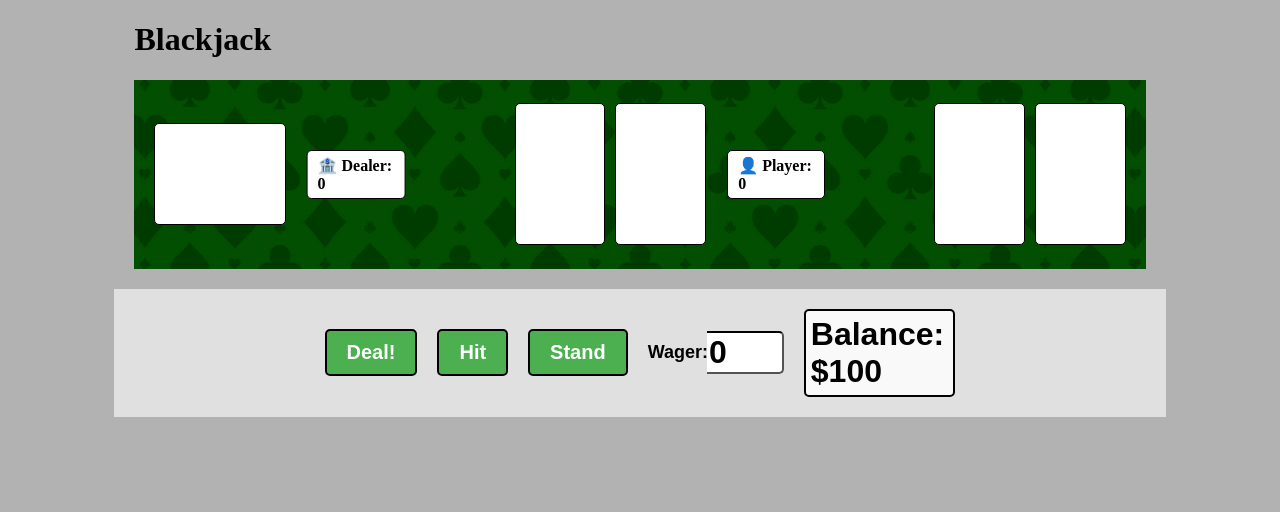
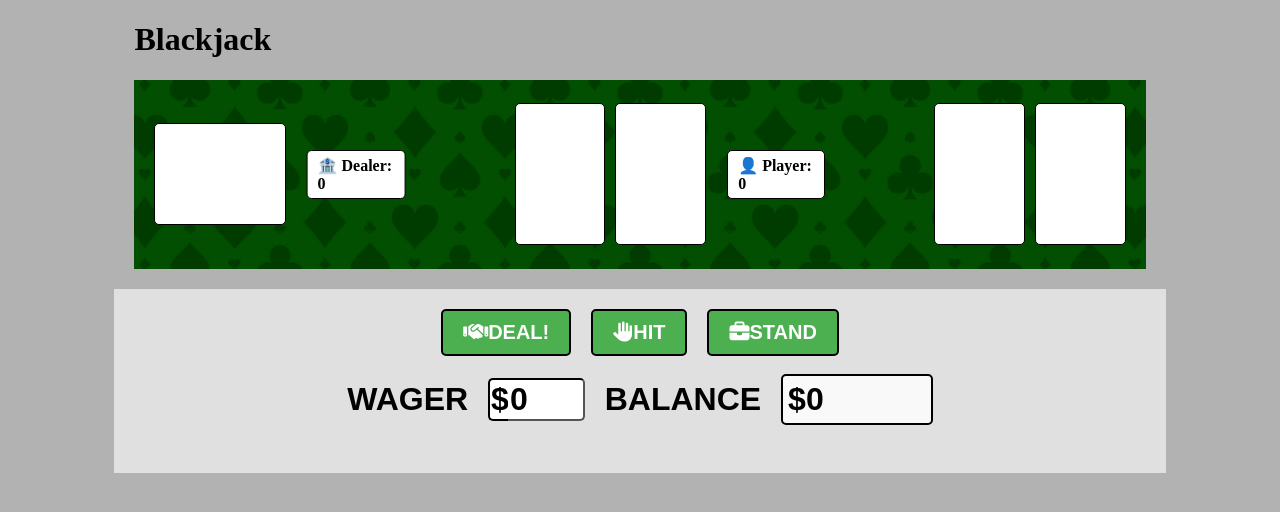
Before and after one commit to v3yu/rendering, a plain HTML site: page index.html in a window 1280 px wide. Drawn offline with Linux system fonts and the light colour scheme.

Commit message:
organized game state design html part updated

```diff
--- a/index.html
+++ b/index.html
@@ -6,6 +6,10 @@
     <title>Playing Card Widget</title>
     <link rel="stylesheet" href="css/Layout/Layout.css">
     <link rel="stylesheet" href="css/Style/Style.css">
+    <!--fonts-->
+    <link rel="stylesheet" href="https://cdnjs.cloudflare.com/ajax/libs/font-awesome/6.7.2/css/all.min.css"
+    integrity="sha512-Evv84Mr4kqVGRNSgIGL/F/aIDqQb7xQ2vcrdIwxfjThSH8CSR7PBEakCr51Ck+w+/U6swU2Im1vVX0SVk9ABhg=="
+    crossorigin="anonymous" referrerpolicy="no-referrer" />
 </head>
 
 <body>
@@ -29,12 +33,15 @@
     </div>
     </div>
     <div id="game-state">
-        <button id="deal-button">Deal!</button>
-        <button id="hit-button">Hit</button>
-        <button id="stand-button">Stand</button><p>Wager:</p>
-        <input type="number" id="wager-input" value="0" min="0" step="1">
+        <button id="deal-button"><i class="fa-solid fa-handshake"></i>DEAL!</button>
+        <button id="hit-button"><i class="fa-solid fa-hand"></i>HIT</button>
+        <button id="stand-button"><i class="fa-solid fa-briefcase"></i>STAND</button>
+    </div>
+    <div id="game-state-2">
+        <p>WAGER</p><p id="wager-dollar">$</p><input type="number" id="wager-input" value="0" min="0" step="1">
+        <p>BALANCE</p>
         <div id="player-balance">
-            <p>Balance: <span id="balance-amount">$100</span></p>
+            <p><span id="balance-amount">$0</span></p>
         </div>
     </div>
 <!--    <script type="module" src="GameManager.js"></script>-->
```
